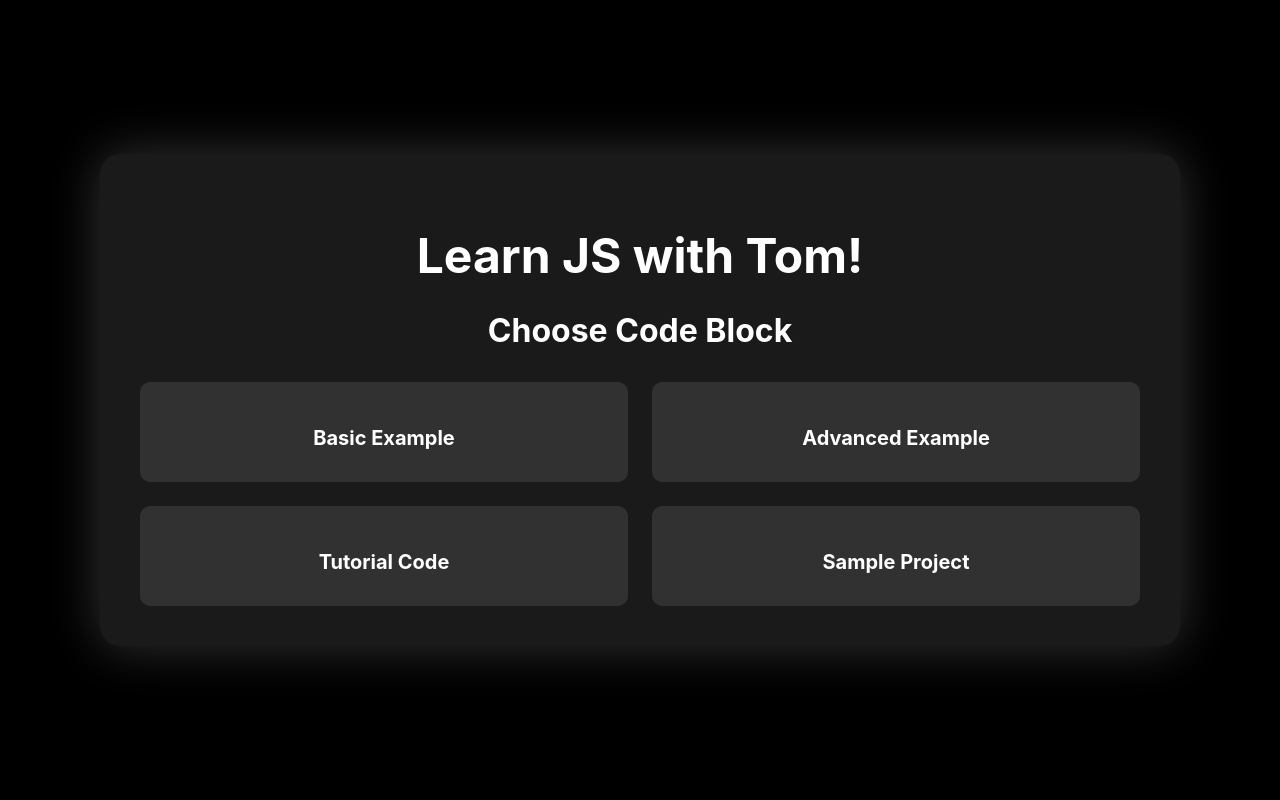
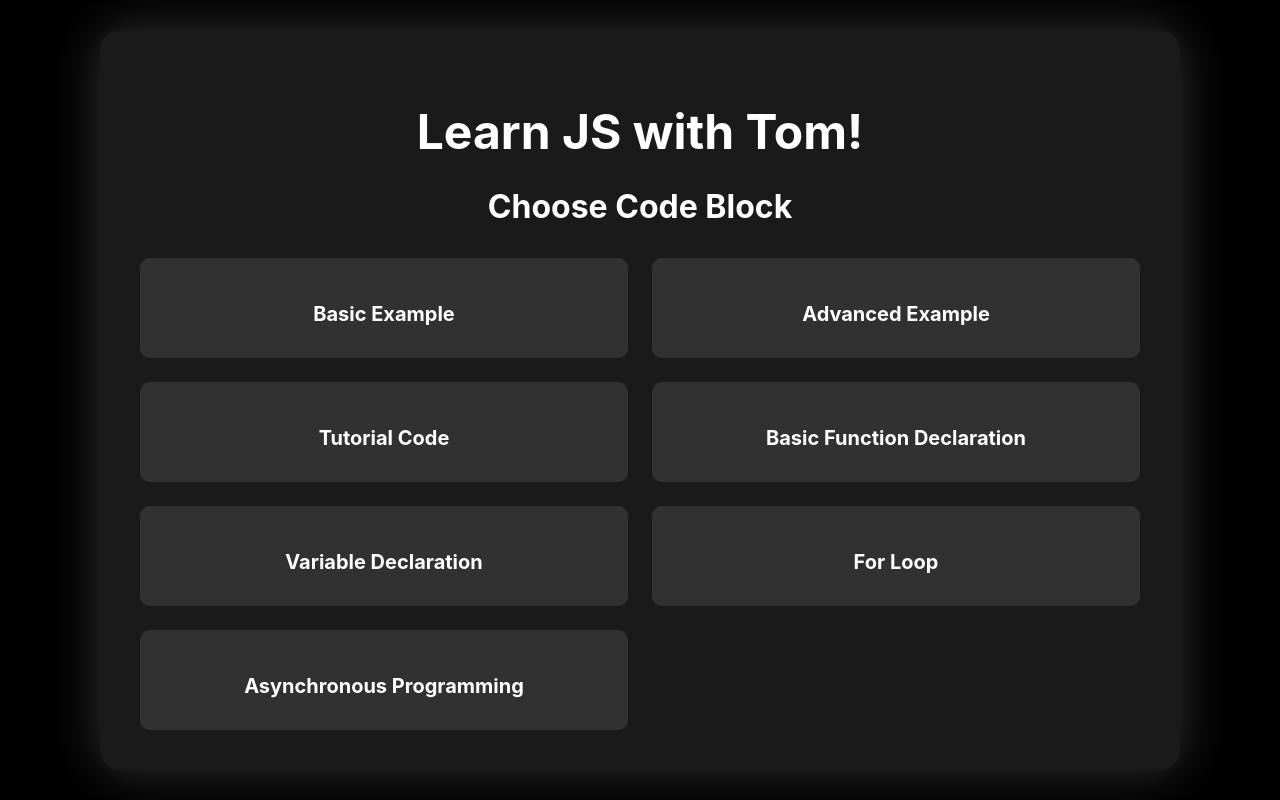
Before and after one commit to Yosef-Perelman/OnlineCodingWeb-Client, a React (Create React App) app: page / in a window 1280 px wide. Built offline with nearby package versions, Linux system fonts and the light colour scheme.

Commit message:
Edited the rooms names and added a resize handling.

```diff
--- a/src/App.js
+++ b/src/App.js
@@ -2,8 +2,12 @@ import React from 'react';
 import { BrowserRouter, Route, Routes } from 'react-router-dom';
 import EditorScreen from './components/EditorScreen';
 import HomePage from './components/HomePage';
+import useResizeObserverErrorHandler from './useResizeObserverErrorHandler';
 
 function App() {
+
+  useResizeObserverErrorHandler();
+
   return (
     <BrowserRouter>
       <Routes>
--- a/src/components/HomePage.js
+++ b/src/components/HomePage.js
@@ -3,10 +3,13 @@ import { Link } from 'react-router-dom';
 import './HomePage.css';
 
 const rooms = [
-  { id: 1, name: 'Basic Example' },
-  { id: 2, name: 'Advanced Example' },
-  { id: 3, name: 'Tutorial Code' },
-  { id: 4, name: 'Sample Project' },
+  { name: 'Basic Example' },
+  { name: 'Advanced Example' },
+  { name: 'Tutorial Code' },
+  { name: 'Basic Function Declaration' },
+  { name: 'Variable Declaration' },
+  { name: 'For Loop' },
+  { name: 'Asynchronous Programming' },
 ];
 
 const HomePage = () => {
@@ -17,7 +20,7 @@ const HomePage = () => {
         <h2 className="subtitle">Choose Code Block</h2>
         <div className="room-grid">
           {rooms.map((room) => (
-            <Link key={room.id} to={`/editor/room${room.id}`} className="room-link">
+            <Link key={room.name} to={`/editor/${room.name}`} className="room-link">
               <h3>{room.name}</h3>
             </Link>
           ))}
--- /dev/null
+++ b/src/useResizeObserverErrorHandler.js
@@ -0,0 +1,16 @@
+// In a new file, e.g., useResizeObserverErrorHandler.js
+import { useEffect } from 'react';
+
+function useResizeObserverErrorHandler() {
+  useEffect(() => {
+    const handler = (event) => {
+      if (event.message.includes('ResizeObserver')) {
+        event.stopImmediatePropagation();
+      }
+    };
+    window.addEventListener('error', handler);
+    return () => window.removeEventListener('error', handler);
+  }, []);
+}
+
+export default useResizeObserverErrorHandler;
```
